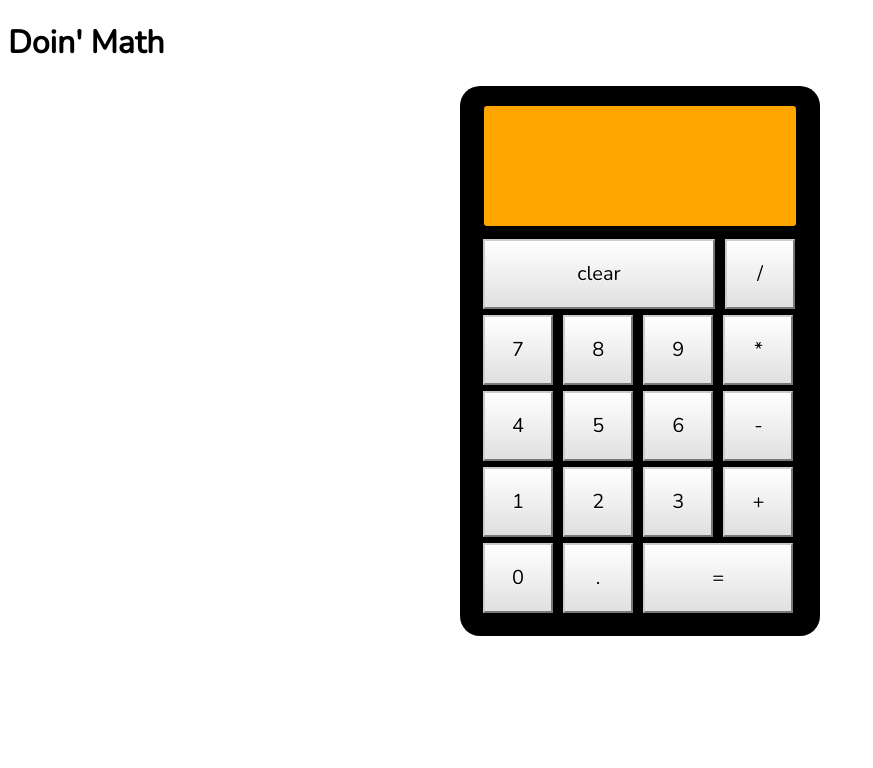
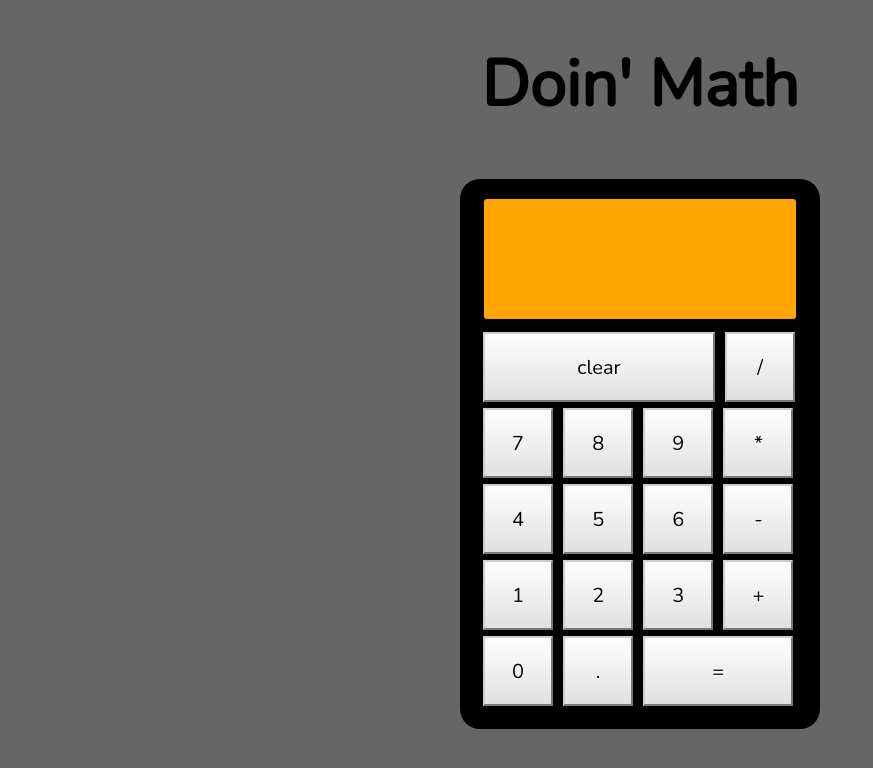
Before and after one commit to emilykeenan/calculator, a website: page public/views/index.html in a window 1280 px wide. Shown: the whole page, without its empty margins (0-873 px from the left). Drawn offline with nearby package versions, Linux system fonts and the light colour scheme.

Commit message:
more styling

```diff
--- a/public/styles/styles.css
+++ b/public/styles/styles.css
@@ -1,6 +1,14 @@
 body {
   font-family: 'Nunito', sans-serif;
   color: black;
+  background: #666666;
+}
+
+h1 {
+  font-size: 65px;
+  margin: 0 auto;
+  text-align: center;
+  margin: 40px auto 50px auto;
 }
 
 #container {
@@ -20,6 +28,7 @@ body {
   border-radius: 3px;
   padding: 10px;
   overflow: hidden;
+  font-size: 25px;
 }
 
 #x {
@@ -32,6 +41,10 @@ body {
 
 #operation {
   display: inline;
+}
+
+#result {
+  font-size: 30px;
 }
 
 button {
```
